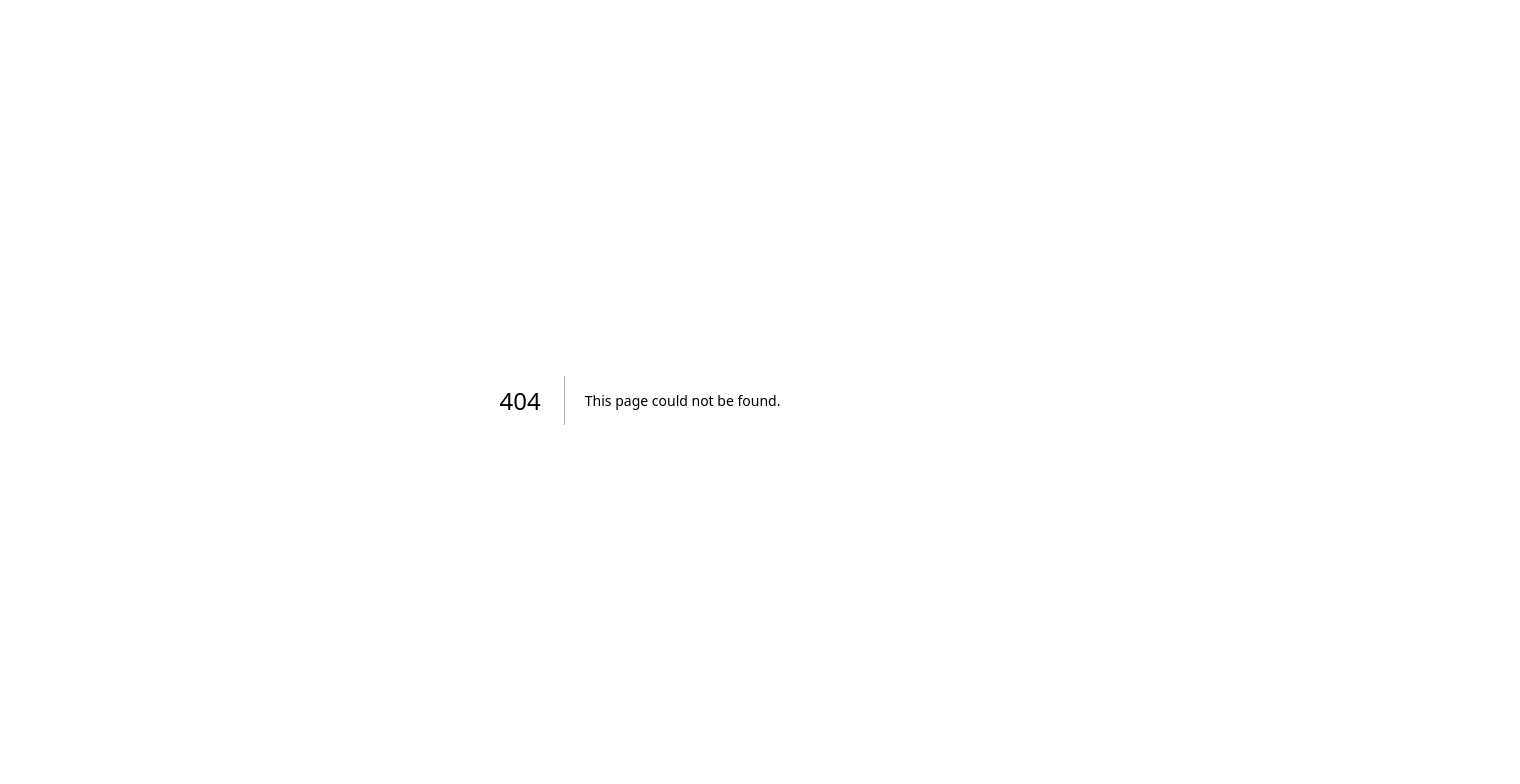
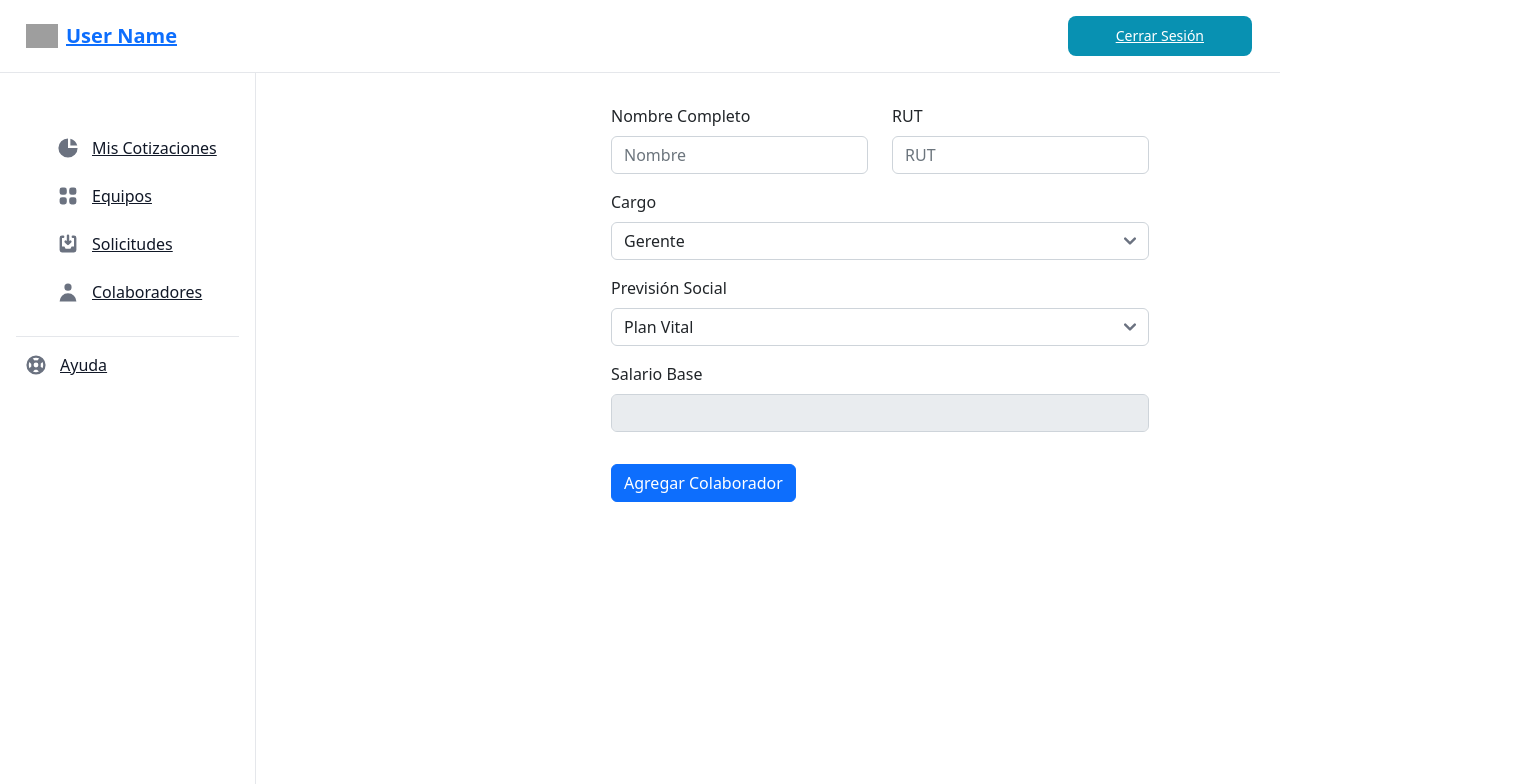
Before and after one commit to rodrigoCuadraCaro/liquiFacil, a Next.js app: page /add_worker in a window 1280 px wide. Before the commit this address had no page. Shown: the top 784 px of the page, 1520 px wide, since content can reach past the window. Built offline with nearby package versions, Linux system fonts and the light colour scheme; grey boxes are pictures that could not be loaded.

Commit message:
[+] added forms and history

```diff
--- /dev/null
+++ b/components/liq_history.tsx
@@ -0,0 +1,22 @@
+import React from 'react';
+
+const LiqHistory = () => {
+    return (
+        <>
+            <div className={'flex flex-row border-double border-gray border-2 p-2 mb-3 w-50'}>
+                <div className={'flex w-10 h-10'}>
+                    <img src={'/images/profile.webp'} alt={'liquidacion'}/>
+                </div>
+                <div className={'flex justify-between ml-2'}>
+                    <p>[Nombre de Trabajador]</p>
+                    <p>[Cargo]</p>
+                </div>
+                <div className={'flex justify ml-60'}>
+                    <p> ver liquidaciones</p>
+                </div>
+            </div>
+        </>
+    );
+};
+
+export default LiqHistory;
--- a/components/worker_card.tsx
+++ b/components/worker_card.tsx
@@ -1,4 +1,5 @@
 import React from 'react';
+import Link from "next/link";
 
 const WorkerCard = () => {
     return (
@@ -11,6 +12,20 @@ const WorkerCard = () => {
                     <p>[Nombre de Trabajador]</p>
                     <p>[Cargo]</p>
                 </div>
+                <div className={'flex ml-20'}>
+                    <Link href={'/add_worker'}>
+                        <button className="bg-green-500 hover:bg-green-700 text-white font-bold py-2 px-4 rounded-full">
+                            Editar
+                        </button>
+                    </Link>
+                </div>
+                <div className={'flex ml-5'}>
+                    <Link href={'/add_worker'}>
+                        <button className="bg-red-500 hover:bg-red-700 text-white font-bold py-2 px-4 rounded-full">
+                            Eliminar
+                        </button>
+                    </Link>
+                </div>
             </div>
         </>
     );
--- /dev/null
+++ b/components/worker_form.tsx
@@ -0,0 +1,61 @@
+import React from 'react';
+import Form from "react-bootstrap/Form";
+import Row from "react-bootstrap/Row";
+import Col from "react-bootstrap/Col";
+import Button from "react-bootstrap/Button";
+
+const WorkerForm = () => {
+    return (
+        <>
+            <div className={'flex flex-col absolute mt-20 left-60 w-100 p-4'}>
+                <div className={'flex justify-center'}>
+                    <Form>
+                        <Row className="mb-3">
+                            <Form.Group as={Col} controlId="txtNombreCol">
+                                <Form.Label>Nombre Completo</Form.Label>
+                                <Form.Control type="text" placeholder="Nombre"/>
+                            </Form.Group>
+
+                            <Form.Group as={Col} controlId="txtRUTCol">
+                                <Form.Label>RUT</Form.Label>
+                                <Form.Control type="text" placeholder="RUT"/>
+                            </Form.Group>
+                        </Row>
+
+                        <Form.Group className="mb-3" controlId="formGridAddress2">
+                            <Form.Label>Cargo</Form.Label>
+                            <Form.Select defaultValue="null">
+                                <option>Gerente</option>
+                                <option>Diseñador</option>
+                                <option>Programador Jr.</option>
+                                <option>Programador Senior.</option>
+                            </Form.Select>
+                        </Form.Group>
+
+                        <Form.Group className="mb-3" controlId="formGridAddress2">
+                            <Form.Label>Previsión Social</Form.Label>
+                            <Form.Select defaultValue="null">
+                                <option>Plan Vital</option>
+                                <option>Uno</option>
+                                <option>XD</option>
+                                <option>XD</option>
+                            </Form.Select>
+                        </Form.Group>
+
+                        <Row className="mb-3">
+                            <Form.Group as={Col} controlId="txtSalarioBase">
+                                <Form.Label>Salario Base</Form.Label>
+                                <Form.Control disabled/>
+                            </Form.Group>
+                        </Row>
+                        <Button variant="primary" type="submit" className={'mt-3'}>
+                            Agregar Colaborador
+                        </Button>
+                    </Form>
+                </div>
+            </div>
+        </>
+    );
+};
+
+export default WorkerForm;
--- /dev/null
+++ b/pages/add_worker.tsx
@@ -0,0 +1,16 @@
+import React from 'react';
+import Sidebar from "../components/Sidebar";
+import NavbarUI from "../components/NavbarUI";
+import WorkerForm from "../components/worker_form";
+
+const AddWorker = () => {
+    return (
+        <>
+            <Sidebar/>
+            <WorkerForm/>
+            <NavbarUI/>
+        </>
+    );
+};
+
+export default AddWorker;
--- a/pages/liqHistory.tsx
+++ b/pages/liqHistory.tsx
@@ -1,11 +1,25 @@
 import React from 'react';
 import NavbarUI from "../components/NavbarUI";
 import Sidebar from "../components/Sidebar";
+import Worker_card from "../components/worker_card";
+import MenuDashboard from "../components/MenuDashboard";
+import {Dropdown} from "@restart/ui";
+import Menu = Dropdown.Menu;
+import Liq_history from "../components/liq_history";
 
 const LiqHistory = () => {
     return (
         <>
             <NavbarUI/>
+            <div className={'flex flex-col absolute mt-20 left-60 w-100 p-4'}>
+                <div className={'flex flex-col justify-start p-3 w-100'}>
+                    <Liq_history/>
+                    <Liq_history/>
+                    <Liq_history/>
+                    <Liq_history/>
+                    <Liq_history/>
+                </div>
+            </div>
             <Sidebar/>
         </>
     );
--- a/pages/workersList.tsx
+++ b/pages/workersList.tsx
@@ -3,16 +3,24 @@ import NavbarUI from "../components/NavbarUI";
 import Sidebar from "../components/Sidebar";
 import Image from "next/image";
 import Worker_card from "../components/worker_card";
+import Link from "next/link";
 
 const WorkersList = () => {
     return (
         <>
             <NavbarUI/>
-            <div className={'flex flex-col absolute mt-20 left-60 w-100 p-4'}>
+            <div className={'flex flex-col absolute mt-20 left-60 w-10/12 p-4'}>
                 <div className={'flex flex-col justify-start p-3 w-100'}>
                     <Worker_card/>
                     <Worker_card/>
                     <Worker_card/>
+                    <div className={'flex justify-center'}>
+                        <Link href={'/add_worker'}>
+                            <button className="bg-blue-500 hover:bg-blue-700 text-white font-bold py-2 px-4 rounded-full">
+                                Agregar Colaborador
+                            </button>
+                        </Link>
+                    </div>
                 </div>
             </div>
             <Sidebar/>
```
